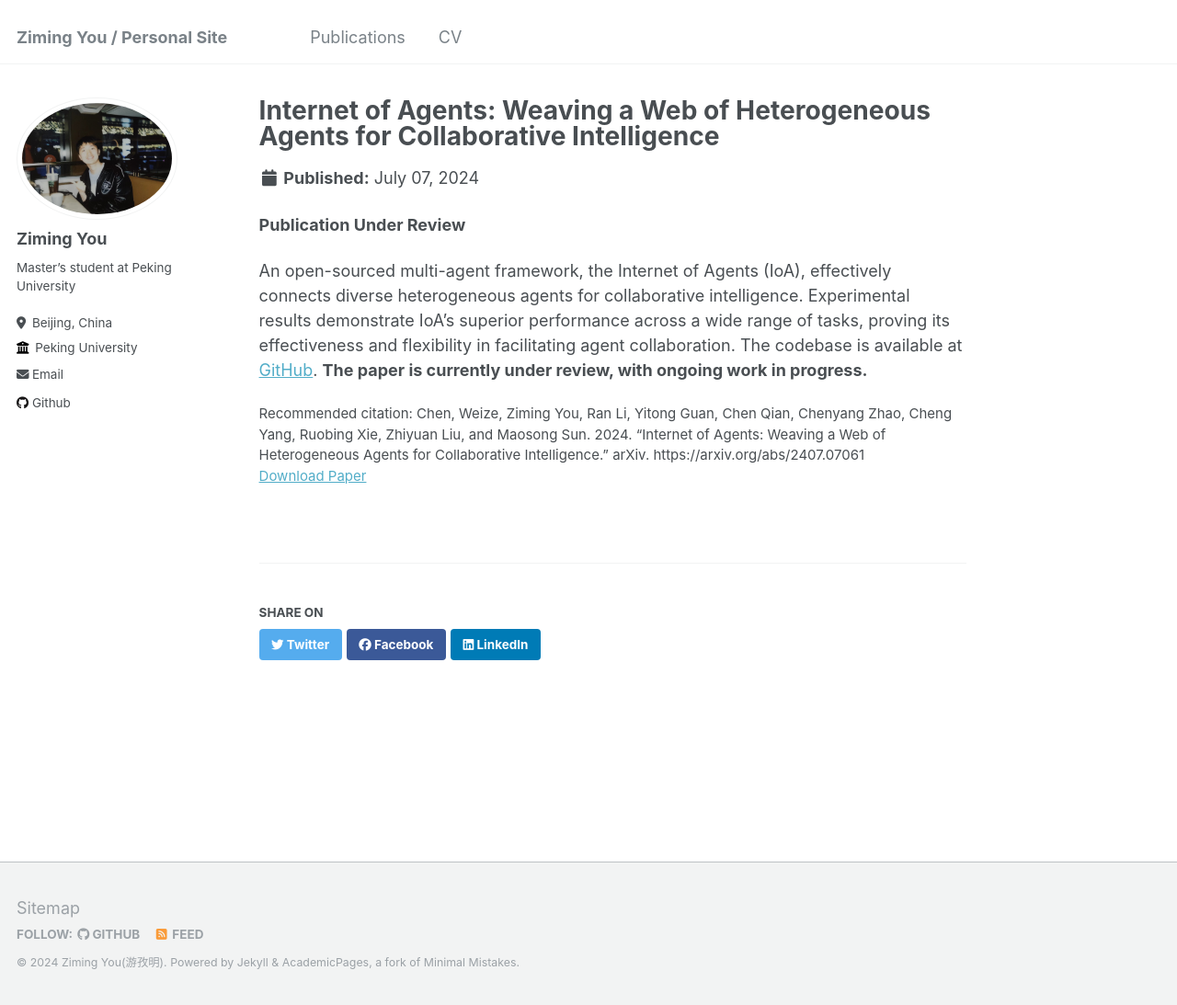
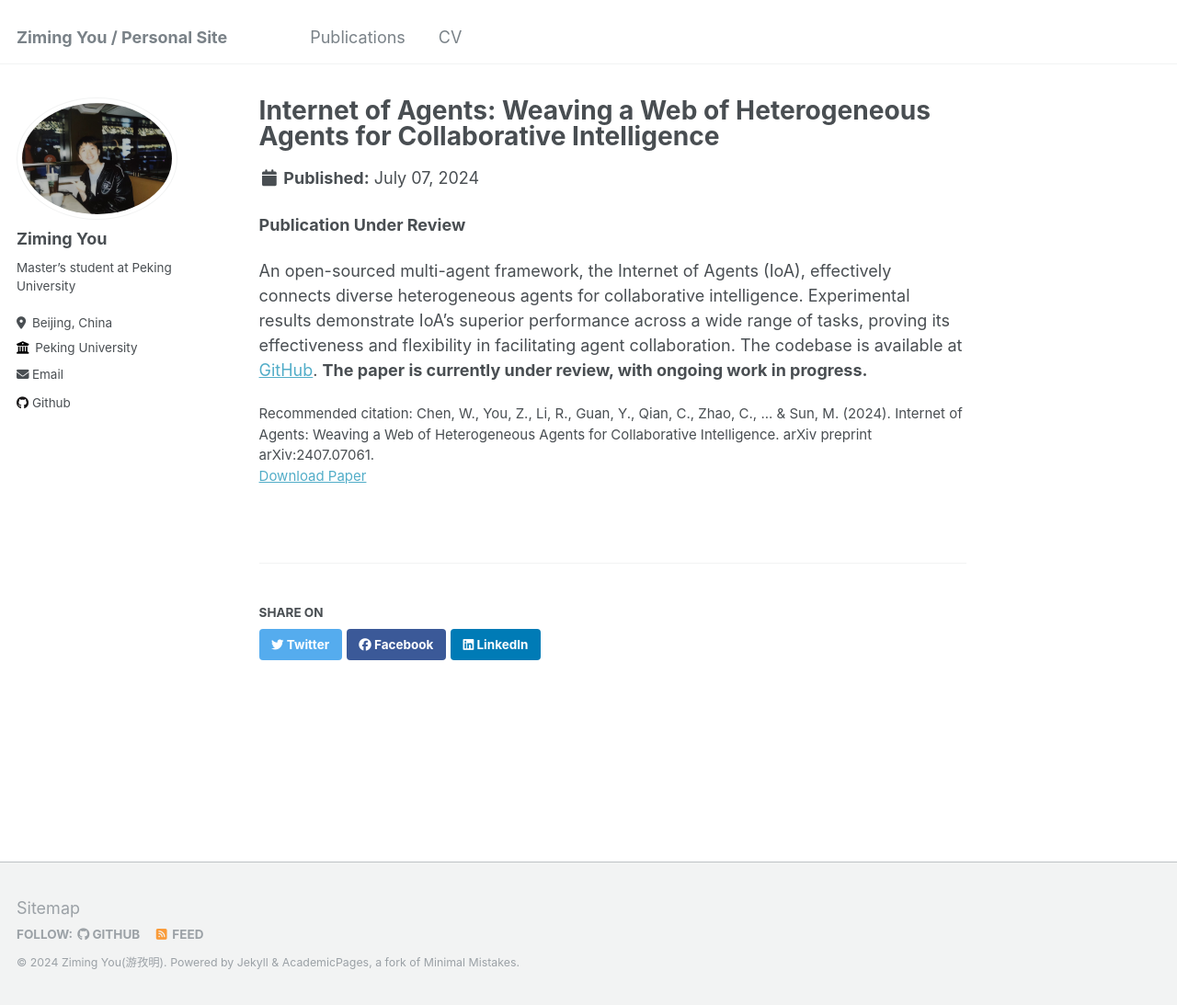
Before and after one commit to Luffyzm3D2Y/Luffyzm3D2Y.github.io, a Jekyll site: the page built from _publications/IoA.md, in a window 1280 px wide and 1093 px high. Shown: the whole window at 92% size. Built offline with Jekyll 4.4.1, drawn with Linux system fonts in a browser that asks for light colours.

Commit message:
Update IoA.md

```diff
--- a/_publications/IoA.md
+++ b/_publications/IoA.md
@@ -7,7 +7,7 @@ date: 2024-07-07
 # venue: 'Journal 1'
 githuburl: 'https://github.com/OpenBMB/IoA'
 paperurl: 'https://arxiv.org/pdf/2407.07061'
-citation: 'Chen, Weize, Ziming You, Ran Li, Yitong Guan, Chen Qian, Chenyang Zhao, Cheng Yang, Ruobing Xie, Zhiyuan Liu, and Maosong Sun. 2024. “Internet of Agents: Weaving a Web of Heterogeneous Agents for Collaborative Intelligence.” arXiv. https://arxiv.org/abs/2407.07061'
+citation: 'Chen, W., You, Z., Li, R., Guan, Y., Qian, C., Zhao, C., ... & Sun, M. (2024). Internet of Agents: Weaving a Web of Heterogeneous Agents for Collaborative Intelligence. arXiv preprint arXiv:2407.07061.'
 ---
 **Publication Under Review**
 
```
